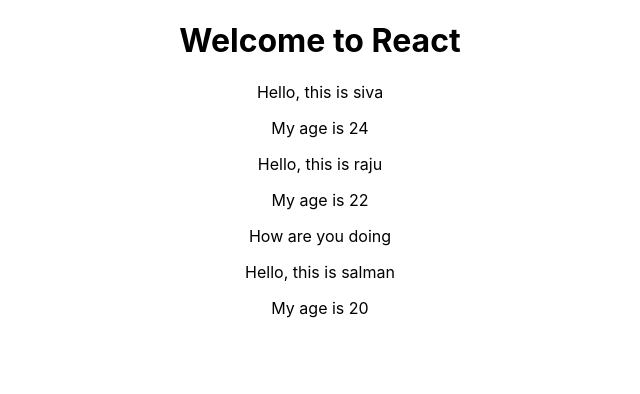
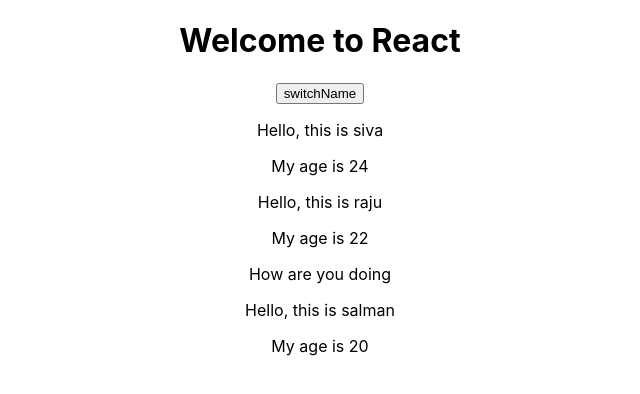
Before and after one commit to Sivabalusu/my-react-app, a React (Create React App) app: page / in a window 1280 px wide. Shown: the top 394 px of the page, without its empty margins (320-960 px from the left). Built offline with nearby package versions, Linux system fonts and the light colour scheme.

Commit message:
using setState method to update value

```diff
--- a/src/App.js
+++ b/src/App.js
@@ -3,6 +3,7 @@
 import Person from './Person/Person';
 
 class App extends Component {
+
   state={
     persons: [
       {name:'siva',age:24},
@@ -10,11 +11,22 @@
       {name:'salman',age:20}
     ],
     otherstate:'otherValue'
-  };
+  }
+
+  switchNameHandler=()=>{
+    this.setState({
+      persons: [
+        {name:'siva balusu',age:24},
+        {name:'naga Raju',age:24},
+        {name:'salman',age:21}
+      ]
+    })
+  }
  render() {
    return (
     <div className="App">
       <h1>Welcome to React</h1>
+      <button onClick={this.switchNameHandler}>switchName</button>
       <Person name={this.state.persons[0].name} age={this.state.persons[0].age}/>
       <Person name={this.state.persons[1].name} age={this.state.persons[1].age}>How are you doing</Person>
       <Person name={this.state.persons[2].name} age={this.state.persons[2].age}/>
```
